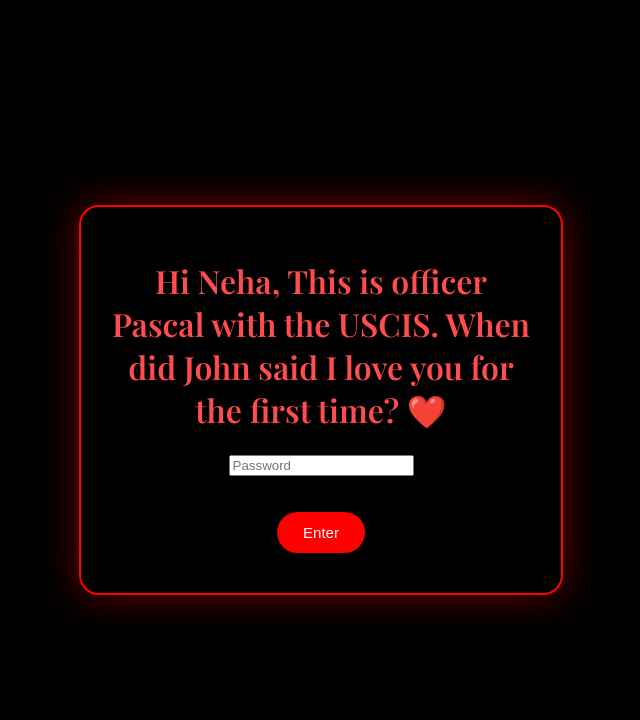
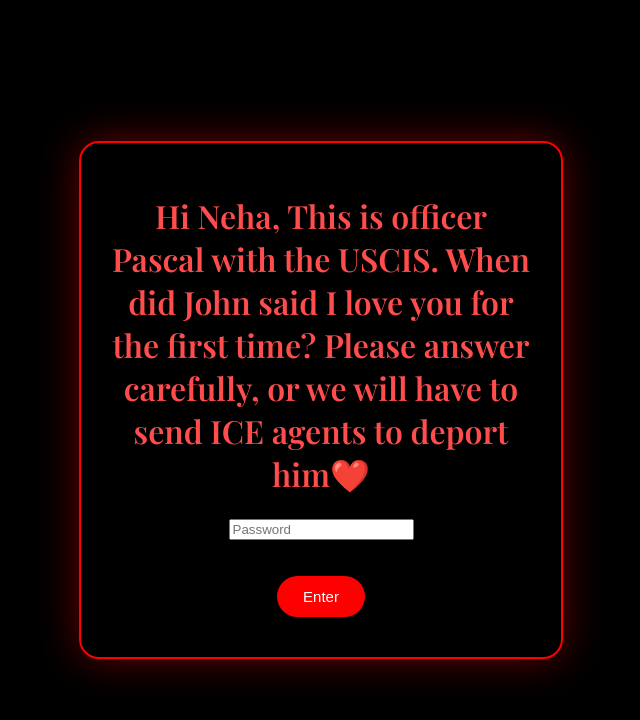
Before and after one commit to sneakyjo6969-ux/Valentine69, a plain HTML site: page index.html in a window 1280 px wide. Shown: the whole page, without its empty margins (319-959 px from the left). Drawn offline with nearby package versions, Linux system fonts and the light colour scheme.

Commit message:
index.html

```diff
--- a/index.html
+++ b/index.html
@@ -214,7 +214,7 @@
 <audio id="music2" src="romantic2.mp3" loop></audio>
 
 <div class="card" id="passwordBox">
-  <h1>Hi Neha, This is officer Pascal with the USCIS. When did John said I love you for the first time? ❤️</h1>
+  <h1>Hi Neha, This is officer Pascal with the USCIS. When did John said I love you for the first time? Please answer carefully, or we will have to send ICE agents to deport him❤️</h1>
   <input type="password" id="pwd" placeholder="Password">
   <br><br>
   <button class="yes" onclick="unlock()">Enter</button>
```
